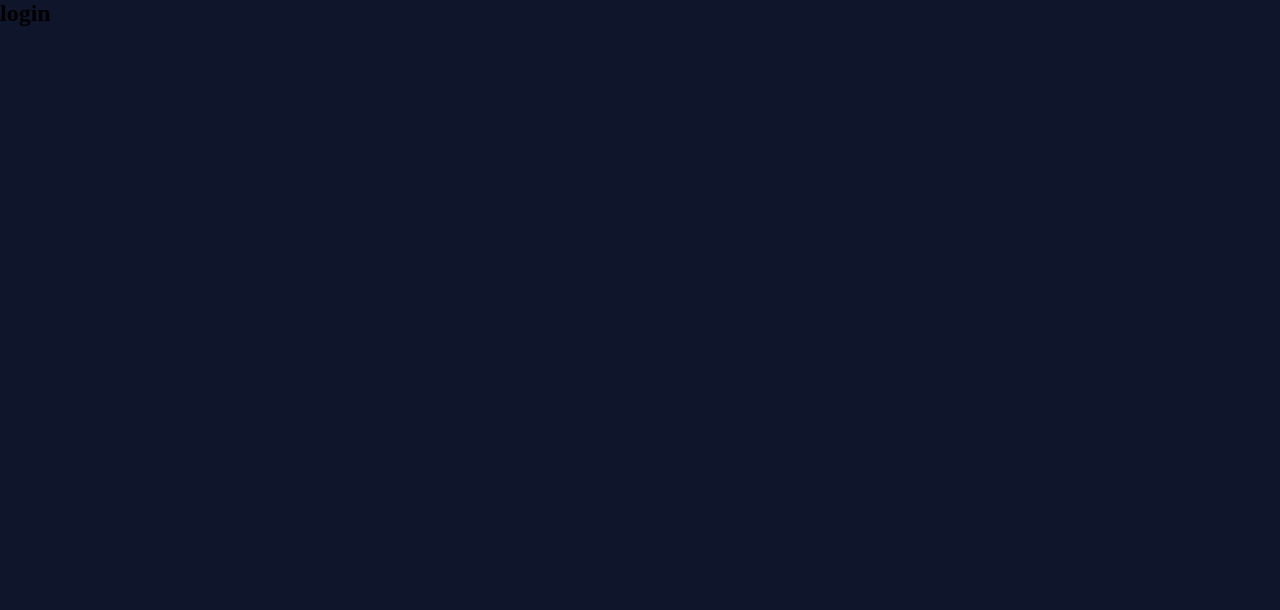
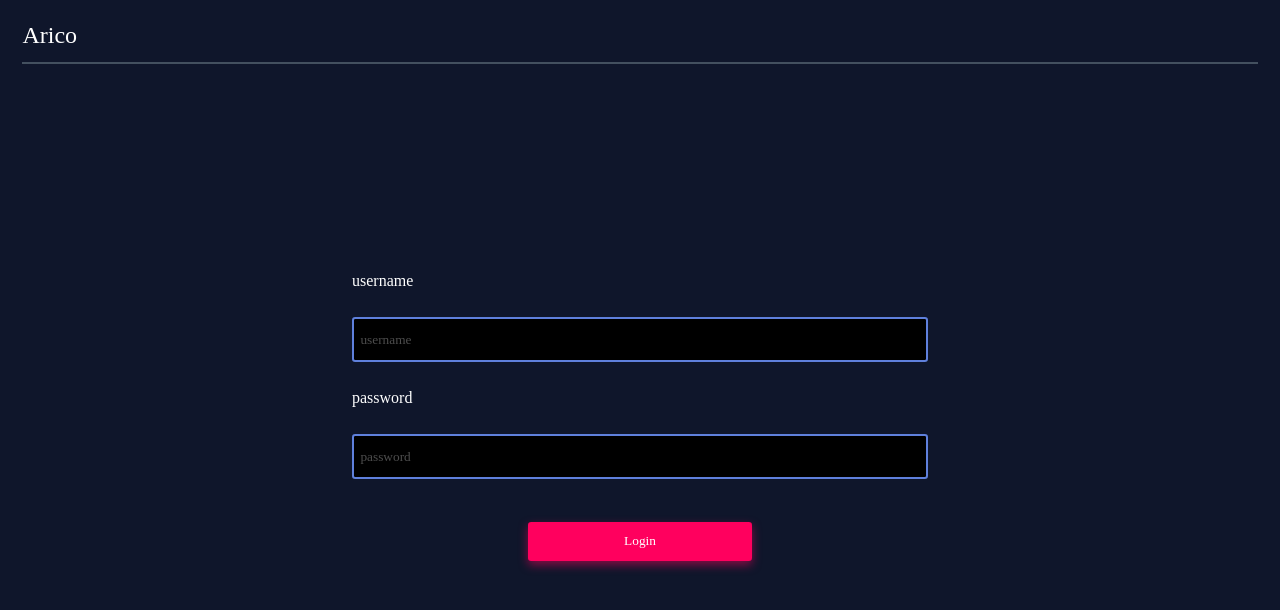
Before and after one commit to HEGADE/Arico, a React (Create React App) app: page /Login in a window 1280 px wide. Shown: the top 610 px of the page. Built offline with nearby package versions, Linux system fonts and the light colour scheme; a web font is replaced by a local one.

Commit message:
added login page

```diff
--- a/src/assets/css/article.css
+++ b/src/assets/css/article.css
@@ -93,4 +93,73 @@
 .article_container .card_body .author_share .shareButton {
   margin-right: 1rem;
 }
+
+.login_container {
+  margin: 26vh auto;
+  font-family: monsterMedium;
+  display: -webkit-box;
+  display: -ms-flexbox;
+  display: flex;
+  max-width: 80vh;
+  -webkit-box-orient: vertical;
+  -webkit-box-direction: normal;
+      -ms-flex-direction: column;
+          flex-direction: column;
+  -webkit-box-pack: center;
+      -ms-flex-pack: center;
+          justify-content: center;
+  gap: 1rem;
+  -webkit-box-align: center;
+      -ms-flex-align: center;
+          align-items: center;
+}
+
+.login_container input {
+  color: white;
+  background: #000000;
+  border: 2px solid #5F80DC;
+  margin: .7rem;
+  width: 90%;
+  border-radius: .2rem;
+  padding: .8rem .4rem;
+}
+
+.login_container input::-webkit-input-placeholder {
+  font-family: monsterMedium;
+  color: rgba(255, 255, 255, 0.3);
+}
+
+.login_container input:-ms-input-placeholder {
+  font-family: monsterMedium;
+  color: rgba(255, 255, 255, 0.3);
+}
+
+.login_container input::-ms-input-placeholder {
+  font-family: monsterMedium;
+  color: rgba(255, 255, 255, 0.3);
+}
+
+.login_container input::placeholder {
+  font-family: monsterMedium;
+  color: rgba(255, 255, 255, 0.3);
+}
+
+.login_container label {
+  font-weight: 200;
+  color: white;
+  width: 90%;
+}
+
+.login_container button {
+  cursor: pointer;
+  color: white;
+  font-family: monsterMedium;
+  border: none;
+  padding: .7rem 6rem;
+  margin: 1rem;
+  border-radius: .2rem;
+  background: #FF005E;
+  -webkit-filter: drop-shadow(0px 4px 5px rgba(255, 0, 94, 0.5));
+          filter: drop-shadow(0px 4px 5px rgba(255, 0, 94, 0.5));
+}
 /*# sourceMappingURL=article.css.map */
--- a/src/assets/css/article.scss
+++ b/src/assets/css/article.scss
@@ -42,11 +42,9 @@
       font-family: monsterFont;
       margin: 0.4rem 1rem;
 
-
       font-size: 1.2rem;
       line-height: 1.8rem;
       h5 {
-
         font-weight: 100;
       }
     }
@@ -75,3 +73,45 @@
     }
   }
 }
+.login_container {
+  margin :26vh auto;
+  font-family: monsterMedium;
+  display: flex;
+  max-width: 80vh; // intensionally used vh here
+  flex-direction: column;
+  justify-content: center;
+  gap: 1rem;
+  align-items: center;
+  input{
+    color: white;
+    background: #000000;
+    border: 2px solid #5F80DC;
+    margin: .7rem;
+    width: 90%;
+    border-radius: .2rem;
+
+    padding: .8rem .4rem;
+    &::placeholder{
+      font-family: monsterMedium;
+
+      color: hsla(0, 0%, 100%, 0.3);
+
+    }
+  }
+  label{
+    font-weight: 200;
+    color: white;
+    width: 90%;
+  }
+  button{
+    cursor: pointer;
+    color: white;
+    font-family: monsterMedium;
+    border: none;
+    padding: .7rem 6rem;
+    margin: 1rem;
+    border-radius: .2rem;
+    background: #FF005E;
+    filter: drop-shadow(0px 4px 5px hsla(338, 100%, 50%, 0.5));
+  }
+}
--- a/src/comoponents/AuthenticatorPage.js
+++ b/src/comoponents/AuthenticatorPage.js
@@ -2,8 +2,14 @@ import React from "react";
 import ArcioHeading from "../commomComponets/Heading";
 import "../assets/css/auth.css";
 import { Link } from "react-router-dom";
-const AuthenticatorPage = () => (
-  <>
+import {LocalStorage} from "../helper/localStorage"
+const AuthenticatorPage = () =>{
+
+ let  storage =new LocalStorage()
+ storage.setItem("hha")
+
+ return (
+    <>
     <ArcioHeading />
 
     <div className="welcome_heading">
@@ -13,12 +19,14 @@ const AuthenticatorPage = () => (
       </p>
     </div>
     <div className="auth_container">
+    <Link to="/login">
       <div className="login">
-        <Link to="/login">Login</Link>
+       Login
+      </div></Link> <Link to="/Signup">
+      <div className="signup">
+      Signup
       </div>
-      <div className="signup">
-        <Link to="/Signup">Signup</Link>
-      </div>
+     </Link>
       <small>
         <Link to="/terms">Terms and Conditions</Link>
       </small>
@@ -26,5 +34,6 @@ const AuthenticatorPage = () => (
     <div className="circle"></div>
   </>
 );
+}
 
 export default AuthenticatorPage;
--- a/src/comoponents/Login.js
+++ b/src/comoponents/Login.js
@@ -1,11 +1,20 @@
-import React from 'react'
+import React from "react";
+import Header from "../commomComponets/Heading"
 
 const Login = () => {
-    return (
-        <div>
-            <h2>login</h2>
-        </div>
-    )
-}
+  return (
+    <>
+    <Header/>
+      <div className="login_container">
+      <label > username</label>
+        <input type="text" placeholder="username" />
+        <label > password</label>
 
-export default Login
+        <input type="password" placeholder="password" />
+        <button> Login</button>
+      </div>
+    </>
+  );
+};
+
+export default Login;
--- /dev/null
+++ b/src/helper/localStorage.js
@@ -0,0 +1,16 @@
+class LocalStorage  {
+
+constructor(){
+    this.key="auth-token"
+}
+getItem(){
+    let token=localStorage.getItem(this.key)
+    return token
+}
+setItem(value){
+    localStorage.setItem(this.key,value)
+}
+
+
+}
+export { LocalStorage}
```
Also changed, not shown: src/index.js (+5 -12 lines), 1 other file (tests, documents, lock files or other folders).
